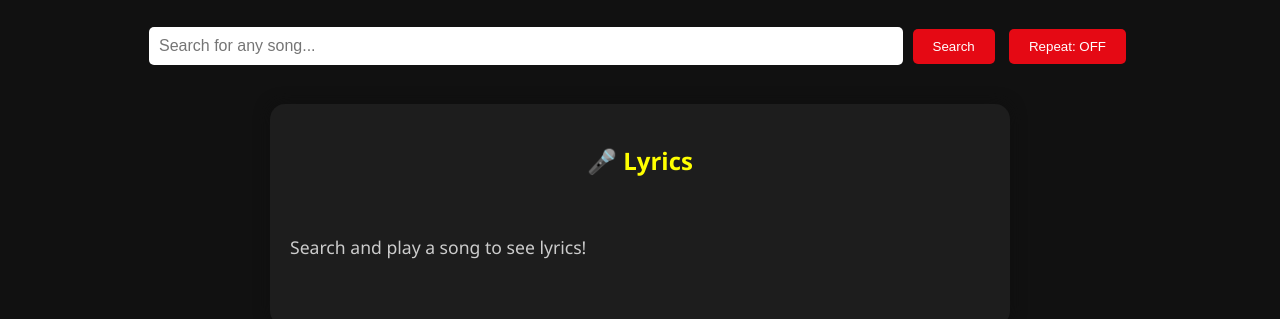
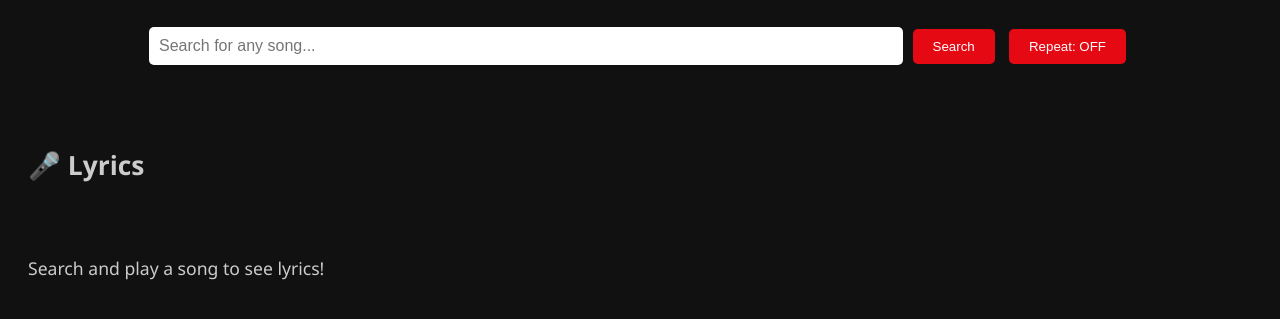
Before and after one commit to Laspard69/youtube-music-player, a plain HTML site: page index.html in a window 1280 px wide. Shown: the part 95-414 px from the top of the page. Drawn offline with Linux system fonts and the light colour scheme.

Commit message:
Update index.html

```diff
--- a/index.html
+++ b/index.html
@@ -92,14 +92,11 @@
   <button onclick="toggleRepeat()" id="repeat-btn">Repeat: OFF</button>
 
   <div id="results"></div>
-  <div id="player"></div>
-
-  <div id="lyrics-container">
-    <h2>🎤 Lyrics</h2>
-    <div id="lyrics">
-      <p>Search and play a song to see lyrics!</p>
-    </div>
-  </div>
+<div id="lyrics">
+  <h2>🎤 Lyrics</h2>
+  <p>Search and play a song to see lyrics!</p>
+</div>
+<div id="player"></div>
 
   <script>
     const apiKey = 'AIzaSyANE4GsiQgv1WaWkjBgCOd4Ft4uLCi_qQc'; // YouTube API key
```
